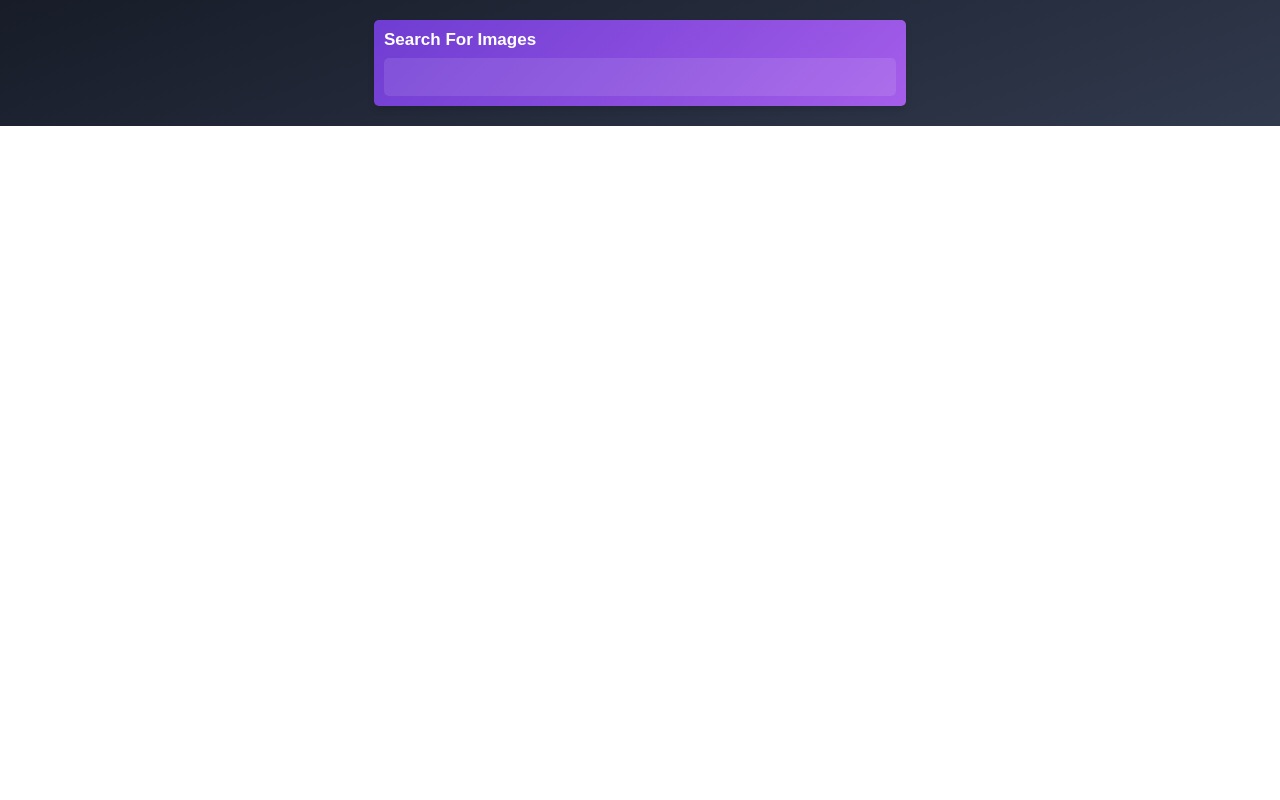
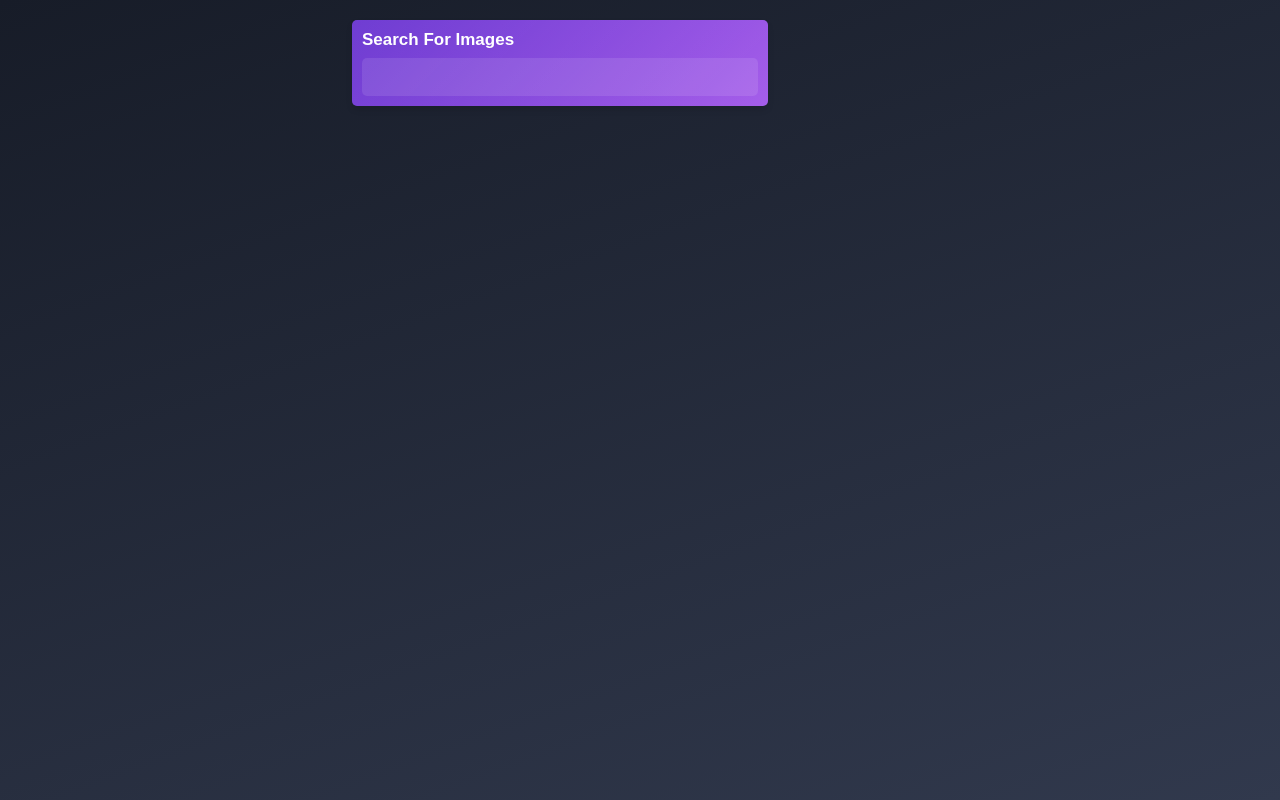
Before and after one commit to deiu25/pics-search, a React (Create React App) app: page / in a window 1280 px wide. Built offline with nearby package versions, Linux system fonts and the light colour scheme.

Commit message:
some css4

```diff
--- a/src/App.css
+++ b/src/App.css
@@ -1,10 +1,21 @@
-.app {
+* {
+  box-sizing: border-box;
+}
+
+html,
+body {
+  height: 100%;
+  width: 100%;
+  margin: 0;
+  display: flex;
   background-color: #171c28;
   background-image: linear-gradient(160deg, #171c28 0%, #31394d 100%);
   font-family: Arial, Helvetica, sans-serif;
   color: #f0f0f0;
-  margin: 0;
-  padding: 0;
+}
+
+.app {
+  margin: 0 40px;
   display: flex;
   flex-direction: column;
   align-items: center;
```
